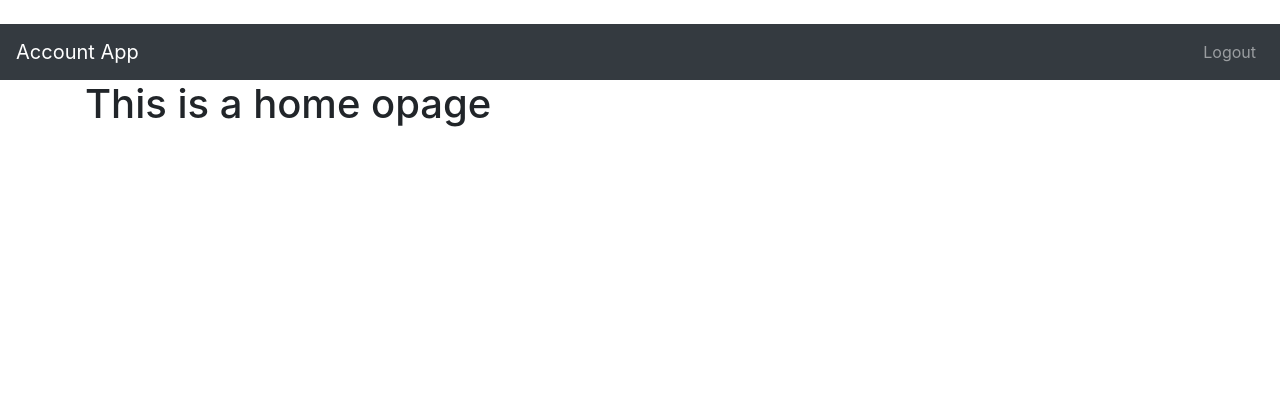
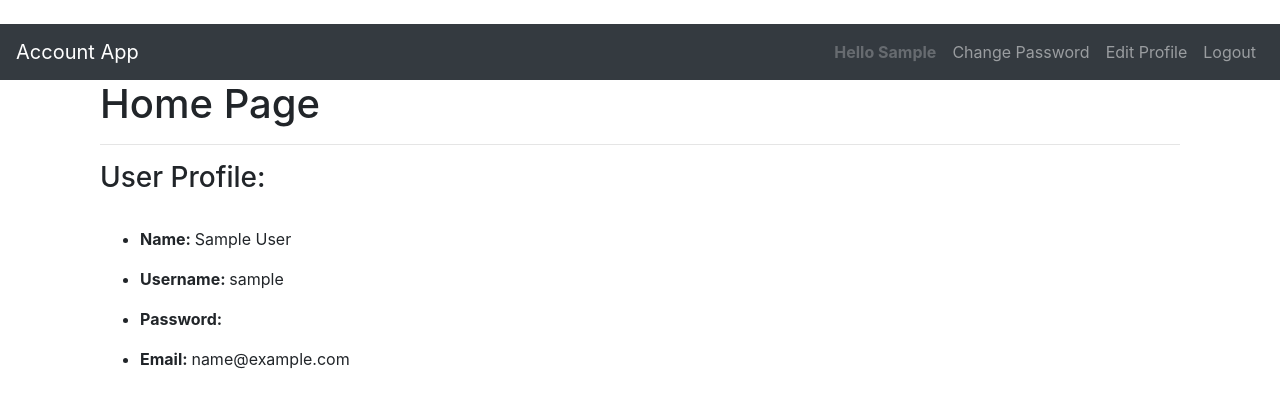
Before and after one commit to ster710323/authentication-app-django, a Django app: page / in a window 1280 px wide. Shown: the top 408 px of the page. Run offline with Django 3.2, Linux system fonts and the light colour scheme; the visitor is signed in with stand-in values (Sample User, id 1); some libraries are stand-ins or nearby versions.

Commit message:
Added profile edit and password change

```diff
--- a/user_auth_project/account/templates/account/index.html
+++ b/user_auth_project/account/templates/account/index.html
@@ -1,5 +1,16 @@
 {% extends "base.html" %}
 
 {% block content %}
-    <h1>This is a home opage</h1>
+    <h1>Home Page</h1>
+    <hr>
+    {% if user.is_authenticated %}
+      <h3>User Profile:</h3>
+      <br>
+      <ul>
+        <li><p><strong>Name: </strong>    {{ user.first_name }} {{ user.last_name }} </p></li>
+        <li><p><strong>Username: </strong>{{ user.username}} </p></li>
+        <li><p><strong>Password: </strong>{{ user.password}} </p></li>
+        <li><p><strong>Email: </strong>   {{ user.email}} </p></li>
+      </ul>
+    {% endif %}
 {% endblock  %}
--- a/user_auth_project/account/urls.py
+++ b/user_auth_project/account/urls.py
@@ -6,4 +6,7 @@
     path('', views.index, name='index'),
     path('login/', views.login_user, name='login'),
     path('logout/', views.Logout_user, name="logout"),
+    path('register/', views.register_user, name='register'),
+    path('edit_profile/', views.edit_profile, name='edit_profile'),
+    path('change_password/', views.change_password, name='change_password')
 ]
--- a/user_auth_project/account/views.py
+++ b/user_auth_project/account/views.py
@@ -1,6 +1,8 @@
 from django.shortcuts import render, redirect
-from django.contrib.auth import authenticate, login, logout
+from django.contrib.auth import authenticate, login, logout, update_session_auth_hash
 from django.contrib import messages
+
+from .forms import SignUpForm, EditProfileForm, ChangePasswordForm
 
 def index(request):
     return render(request, 'account/index.html', {})
@@ -24,3 +26,47 @@
     logout(request)
     messages.success(request, "You have been Logout successfully")
     return redirect('index')
+
+def register_user(request):
+    if request.method == 'POST':
+        form = SignUpForm(request.POST)
+        if form.is_valid():
+            form.save()
+            username = form.cleaned_data['username']
+            password = form.cleaned_data['password1']
+            user = authenticate(username=username, password=password)
+            login(request, user)
+            messages.success(request, 'You have been registered')
+            return redirect('index')
+    else:
+        form = SignUpForm()
+
+    context = {'form': form,}
+    return render(request, 'account/register.html', context)
+
+def edit_profile(request):
+    if request.method == 'POST':
+            form = EditProfileForm(request.POST, instance=request.user)
+            if form.is_valid():
+                form.save()
+                messages.success(request, 'You have hanged your profile data.')
+                return redirect('index')
+    else:
+        form = EditProfileForm(instance=request.user)
+
+    context = {'form': form,}
+    return render(request, 'account/edit_profile.html', context)
+
+def change_password(request):
+    if request.method == 'POST':
+        form = ChangePasswordForm(data=request.POST, user=request.user)
+        if form.is_valid():
+            form.save()
+            update_session_auth_hash(request, form.user)
+            messages.success(request, 'You have hanged your password.')
+            return redirect('index')
+    else:
+        form = ChangePasswordForm(user=request.user)
+
+    context = {'form': form,}
+    return render(request, 'account/change_password.html', context)
--- a/user_auth_project/templates/base.html
+++ b/user_auth_project/templates/base.html
@@ -27,9 +27,11 @@
         {% endfor %}
       {% endif %}
 
-      {% block content %}
+      <div class="container">
+        {% block content %}
 
-      {% endblock  %}
+        {% endblock  %}
+      </div>
     </div>
     <!-- Optional JavaScript -->
     <!-- jQuery first, then Popper.js, then Bootstrap JS -->
--- a/user_auth_project/templates/partials/_navbar.html
+++ b/user_auth_project/templates/partials/_navbar.html
@@ -8,12 +8,24 @@
       <ul class="navbar-nav ml-auto">
         {% if user.is_authenticated %}
           <li class="nav-item">
+            <a class="nav-link disabled" href="#"><strong>Hello {{ user.first_name }}     </strong></a>
+          </li>
+          <li class="nav-item">
+            <a class="nav-link" href="{% url 'change_password' %}">Change Password</a>
+          </li>
+          <li class="nav-item">
+            <a class="nav-link" href="{% url 'edit_profile' %}">Edit Profile</a>
+          </li>
+          <li class="nav-item">
             <a class="nav-link" href="{% url 'logout' %}">Logout</a>
           </li>
         {% else %}
           <li class="nav-item">
             <a class="nav-link" href="{% url 'login' %}">Login</a>
           </li>
+          <li class="nav-item">
+            <a href="{% url 'register' %}" class="nav-link">Register</a>
+          </li>
         {% endif %}
       </ul>
     </div>
```
Also changed, not shown: user_auth_project/account/forms.py (added, +63 -0 lines), user_auth_project/account/templates/account/change_password.html (added, +27 -0 lines), user_auth_project/account/templates/account/edit_profile.html (added, +28 -0 lines), user_auth_project/account/templates/account/register.html (added, +30 -0 lines).
